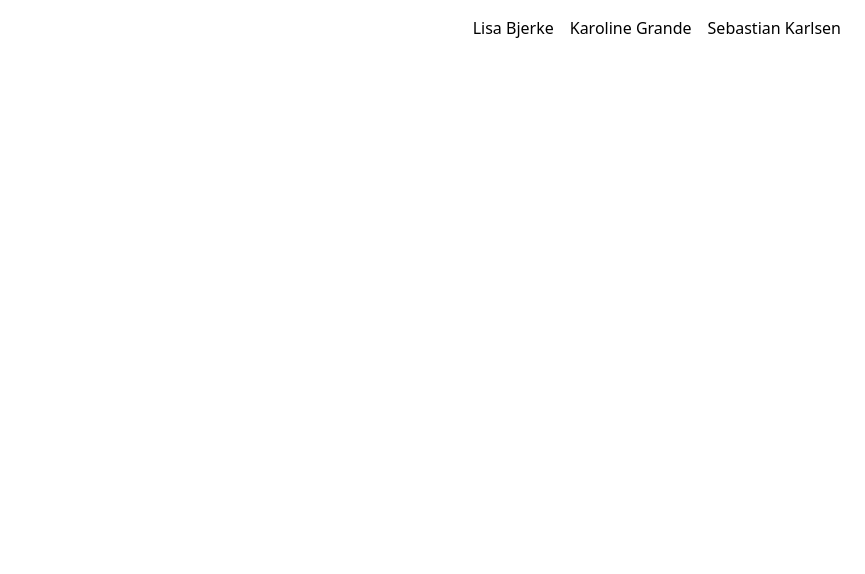
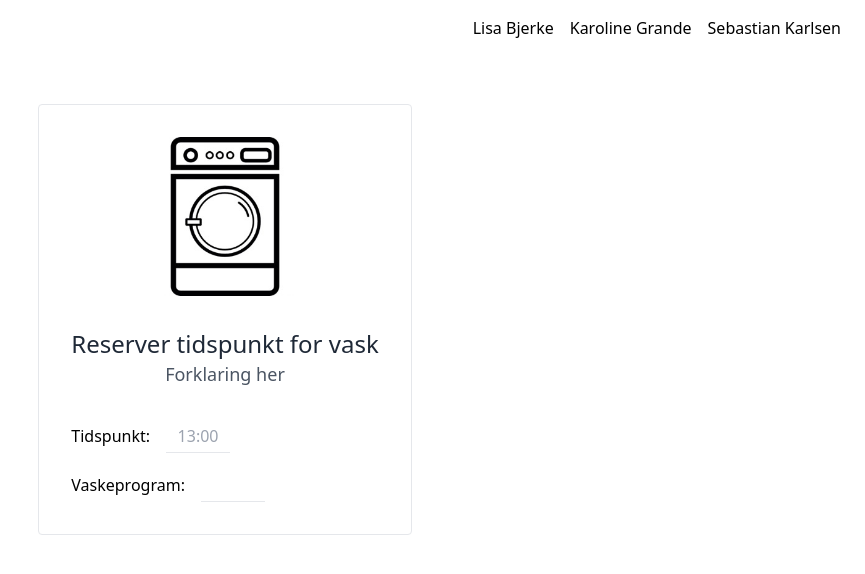
Before and after one commit to Skulsta/washingSystem, a React (Create React App) app: page / in a window 1280 px wide. Shown: the top 574 px of the page, without its empty margins (415-1280 px from the left). Built offline with nearby package versions, Linux system fonts and the light colour scheme.

Commit message:
Initial frontend

```diff
--- a/src/functions/WashingSystem.js
+++ b/src/functions/WashingSystem.js
@@ -2,10 +2,22 @@ module.exports = class WashingSystem {
   constructor(numberOfMachines) {
     this.machines = [];
     this.bookings = [];
+    this.washPrograms = [
+      { program: "Kokvask", time: 90 },
+      { program: "Tøyvask", time: 60 },
+      { program: "Håndvask", time: 20 },
+    ];
     for (var i = 1; i <= numberOfMachines; i++) {
-      this.machines.push(i);
+      this.addMachine();
     }
   }
+
+  addMachine = () => {
+    const machine = {
+      id: this.machines.length + 1,
+    };
+    return this.machines.push(machine);
+  };
 
   getAllMachines = () => this.machines;
   getAllBookings = () => this.bookings;
--- a/src/views/Home/Home.js
+++ b/src/views/Home/Home.js
@@ -1,5 +1,6 @@
 import React, { useState } from "react";
 import Users from "../../functions/Users";
+import MachineImage from "../../assets/images/washing-machine.jpg";
 
 const Home = () => {
   const [user, setUser] = useState(null);
@@ -8,7 +9,7 @@ const Home = () => {
 
   const users = new Users();
   return (
-    <div>
+    <div className="max-w-screen-2xl flex flex-col mx-auto">
       <nav className="flex justify-end m-4">
         {console.log(users.getAll())}
         {users.getAll().map((user) => (
@@ -17,6 +18,33 @@ const Home = () => {
           </div>
         ))}
       </nav>
+      <div className="mt-12 p-8 mx-auto border rounded leading-loose space-y-8">
+        <div>
+          <img className="w-40 mx-auto" src={MachineImage} alt="Profile" />
+        </div>
+        <div>
+          <h2 className="text-2xl text-center text-gray-800">
+            Reserver tidspunkt for vask
+          </h2>
+          <p className="text-lg text-center text-gray-600">Forklaring her</p>
+        </div>
+        <form action="submit" className="mx-auto">
+          <form className="flex flex-col space-y-4">
+            <label>
+              Tidspunkt:
+              <input
+                className="border-b text-center w-16 ml-4"
+                type="text"
+                placeholder="13:00"
+              />
+            </label>
+            <label>
+              Vaskeprogram:
+              <input className="border-b text-center w-16 ml-4" type="select" />
+            </label>
+          </form>
+        </form>
+      </div>
     </div>
   );
 };
```
Also changed, not shown: src/assets/images/washing-machine.jpg (added).
